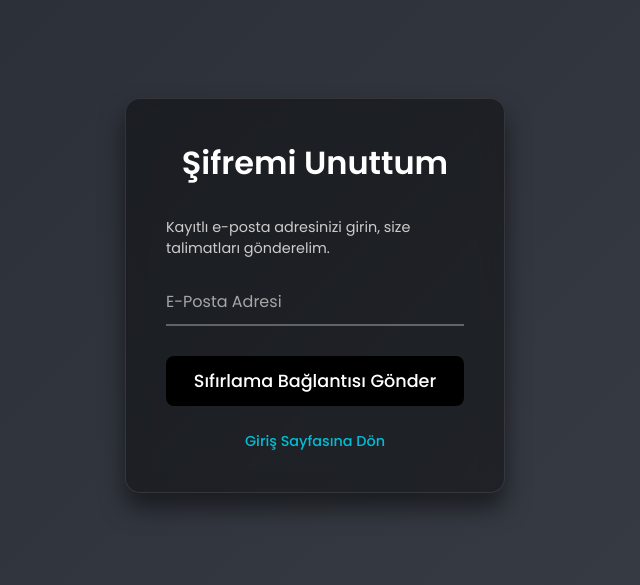
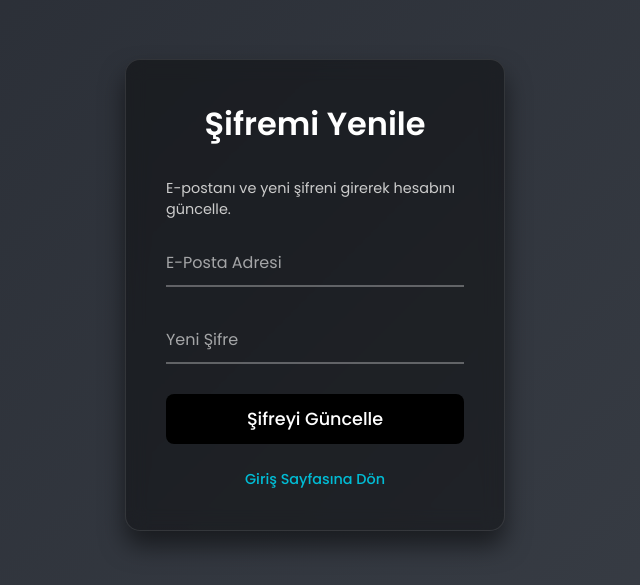
Before and after one commit to WerBakimAkdo/N3AG, a website: page sifre-yenileme.html in a window 1280 px wide. Shown: the part 105-690 px from the top of the page, without its empty margins (325-965 px from the left). Drawn offline with Linux system fonts and the light colour scheme.

Commit message:
sifre yenileme formu ve panel scripti duzeltildi

```diff
--- a/sifre-yenileme.html
+++ b/sifre-yenileme.html
@@ -7,9 +7,9 @@
 </head>
 <body>
     <div class="login-panel">
-        <h2>Şifremi Unuttum</h2>
+        <h2>Şifremi Yenile</h2>
         <p style="color: #ccc; font-size: 0.9em; margin-bottom: 20px;">
-            Kayıtlı e-posta adresinizi girin, size talimatları gönderelim.
+            E-postanı ve yeni şifreni girerek hesabını güncelle.
         </p>
         <form action="/sifre-sifirla" method="POST">
             <div class="input-group">
@@ -17,7 +17,12 @@
                 <label>E-Posta Adresi</label>
                 <span class="input-line"></span>
             </div>
-            <button type="submit" class="login-button">Sıfırlama Bağlantısı Gönder</button>
+            <div class="input-group">
+                <input type="password" name="newPassword" required>
+                <label>Yeni Şifre</label>
+                <span class="input-line"></span>
+            </div>
+            <button type="submit" class="login-button">Şifreyi Güncelle</button>
         </form>
         <div class="register-link">
             <a href="index.html">Giriş Sayfasına Dön</a>
@@ -25,16 +30,3 @@
     </div>
 </body>
 </html>
-
-
-
-
-
-
-
-
-
-    </script>
-
-</body>
-</html>
```
Also changed, not shown: panel.html (+9 -0 lines).
